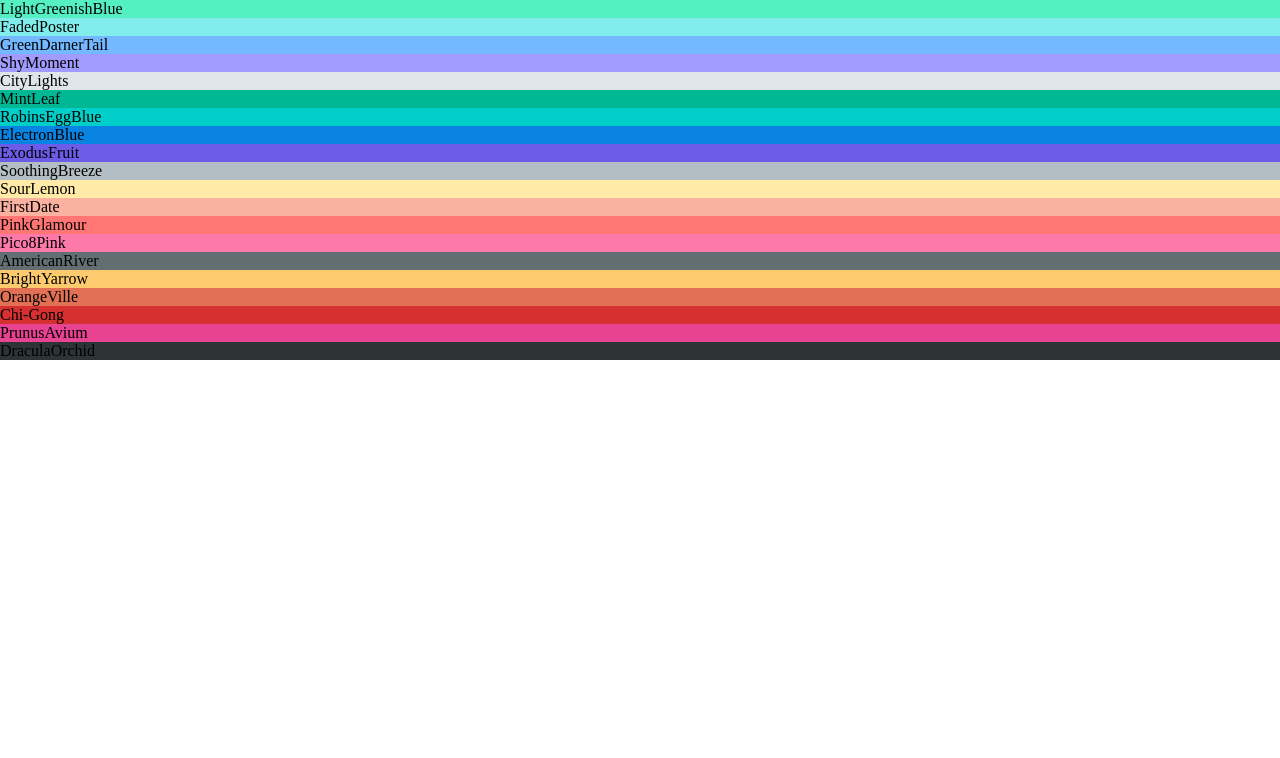
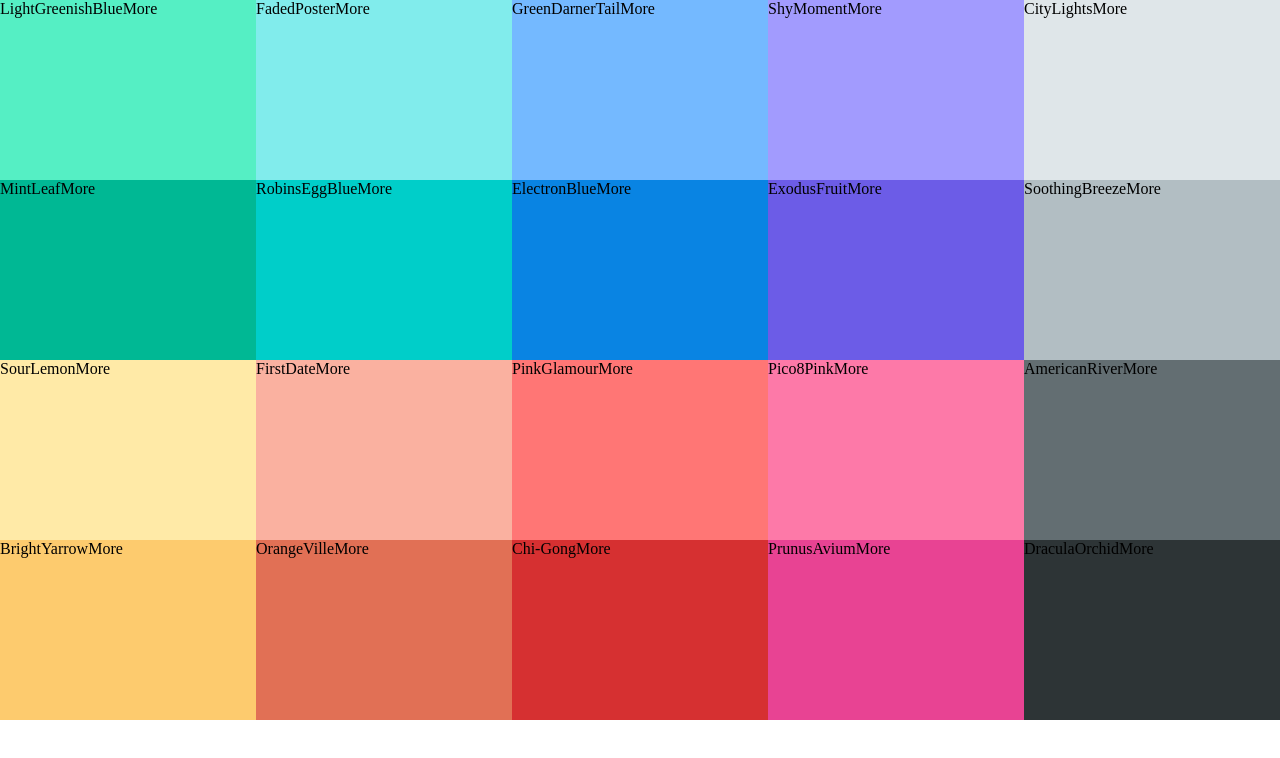
Before and after one commit to promiseume/color-app, a React (Create React App) app: page / in a window 1280 px wide. Shown: the top 758 px of the page. Built offline with nearby package versions, Linux system fonts and the light colour scheme.

Commit message:
add style

```diff
--- a/src/Palette.jsx
+++ b/src/Palette.jsx
@@ -1,5 +1,6 @@
 import React, {useEffect} from 'react'
 import ColorBox from './colorBox.jsx'
+import './palette.css'
 
 export default function Palette({palette}) {
     useEffect(() => {
--- /dev/null
+++ b/src/colorBox.css
@@ -0,0 +1,8 @@
+.ColorBox{
+    width: 20%;
+    height:25%;
+    display: inline-block;
+    background-color: #fff;
+    cursor: pointer;
+    margin:0 auto;
+}
--- a/src/colorBox.jsx
+++ b/src/colorBox.jsx
@@ -1,9 +1,11 @@
 import React from 'react'
+import './colorBox.css'
 
 export default function ColorBox({backgroundcolor,name}) {
   return (
     <div style={{background: backgroundcolor}} className='ColorBox'>
       <span>{name}</span>
+      <span>More</span>
     </div>
   )
 }
--- /dev/null
+++ b/src/palette.css
@@ -0,0 +1,6 @@
+.Palette{
+    height: 100vh;
+}
+.Palette-color{
+    height: 90%;
+}
```
